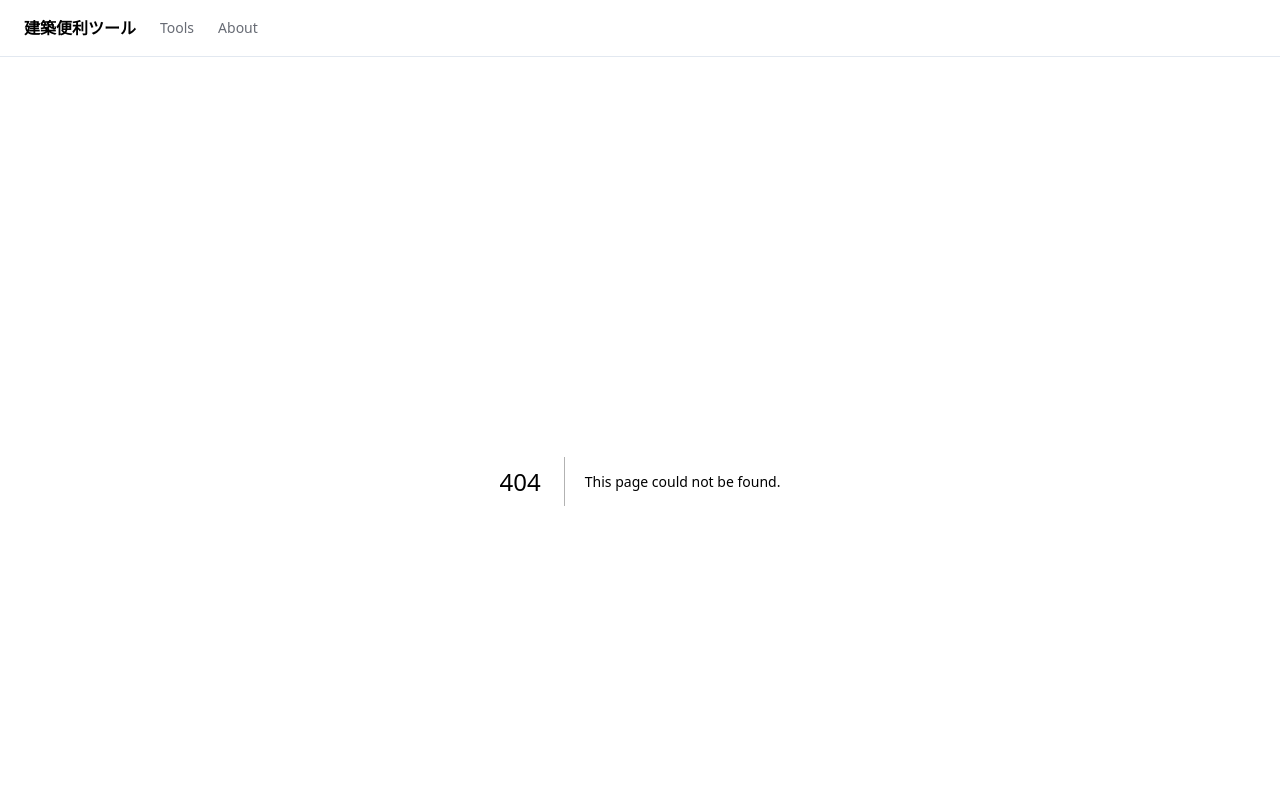
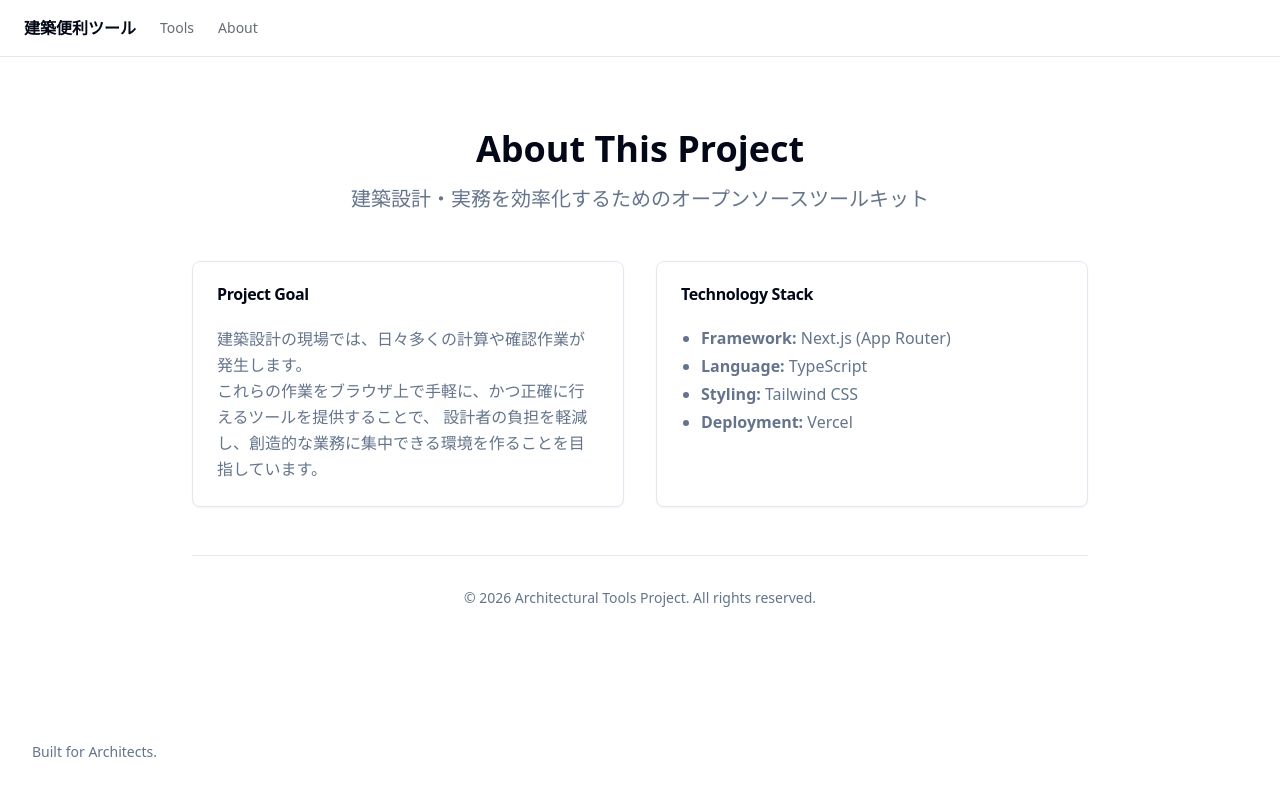
Before and after one commit to airesearchagl-art/kenchiku-benri-tools, a Next.js app: page /about in a window 1280 px wide. Before the commit this address had no page. Shown: the top 800 px of the page. Built offline with nearby package versions, Linux system fonts and the light colour scheme.

Commit message:
Add About page

```diff
--- /dev/null
+++ b/src/app/about/page.tsx
@@ -0,0 +1,47 @@
+import { Card, CardHeader, CardTitle, CardContent } from '@/components/ui/Card';
+
+export default function AboutPage() {
+    return (
+        <div className="container py-12 max-w-4xl mx-auto space-y-12">
+            <div className="text-center space-y-4">
+                <h1 className="font-heading text-4xl font-bold">About This Project</h1>
+                <p className="text-xl text-muted-foreground">
+                    建築設計・実務を効率化するためのオープンソースツールキット
+                </p>
+            </div>
+
+            <div className="grid gap-8 md:grid-cols-2">
+                <Card className="h-full border-slate-200 dark:border-slate-800">
+                    <CardHeader>
+                        <CardTitle>Project Goal</CardTitle>
+                    </CardHeader>
+                    <CardContent className="text-muted-foreground leading-relaxed">
+                        建築設計の現場では、日々多くの計算や確認作業が発生します。<br />
+                        これらの作業をブラウザ上で手軽に、かつ正確に行えるツールを提供することで、
+                        設計者の負担を軽減し、創造的な業務に集中できる環境を作ることを目指しています。
+                    </CardContent>
+                </Card>
+
+                <Card className="h-full border-slate-200 dark:border-slate-800">
+                    <CardHeader>
+                        <CardTitle>Technology Stack</CardTitle>
+                    </CardHeader>
+                    <CardContent className="space-y-2">
+                        <ul className="list-disc pl-5 space-y-1 text-muted-foreground">
+                            <li><strong>Framework:</strong> Next.js (App Router)</li>
+                            <li><strong>Language:</strong> TypeScript</li>
+                            <li><strong>Styling:</strong> Tailwind CSS</li>
+                            <li><strong>Deployment:</strong> Vercel</li>
+                        </ul>
+                    </CardContent>
+                </Card>
+            </div>
+
+            <div className="text-center pt-8 border-t">
+                <p className="text-sm text-muted-foreground">
+                    &copy; {new Date().getFullYear()} Architectural Tools Project. All rights reserved.
+                </p>
+            </div>
+        </div>
+    );
+}
```
